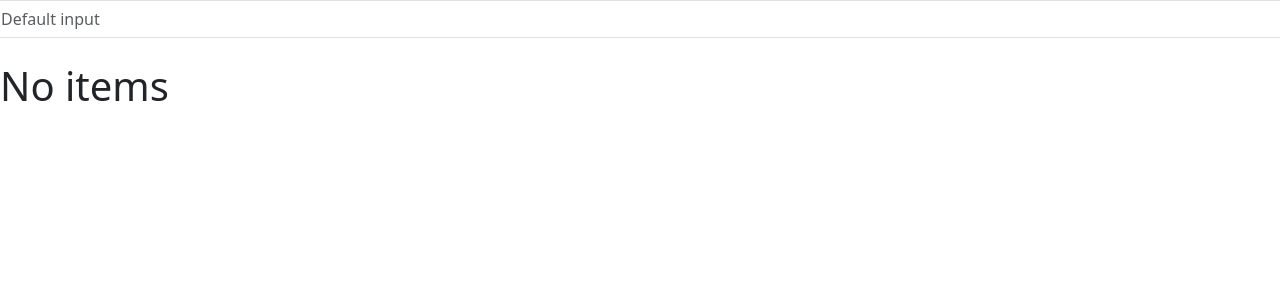
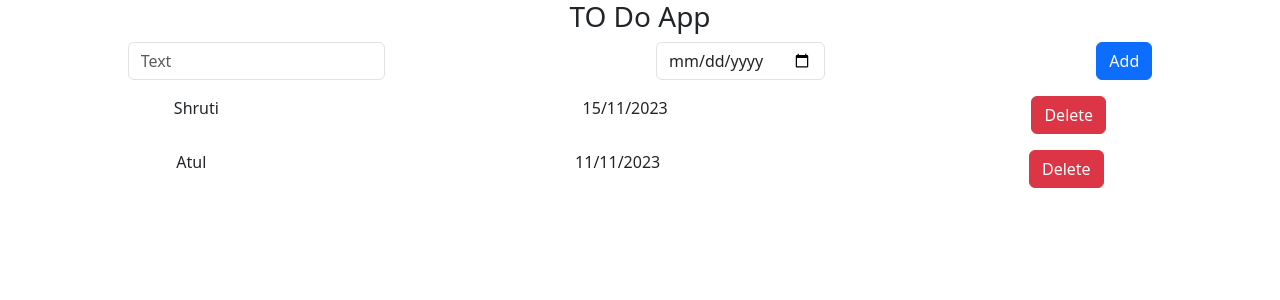
Before and after one commit to Atulkumar899111/Complete-React, a React (Vite) app in the folder firts-react-app/: page / in a window 1280 px wide. Shown: the top 300 px of the page. Built offline with nearby package versions, Linux system fonts and the light colour scheme.

Commit message:
Added to do list

```diff
--- a/firts-react-app/src/Form.jsx
+++ b/firts-react-app/src/Form.jsx
@@ -1,18 +1,53 @@
-function Form(){
-    return <>
+import { useState } from "react";
+
+function Form({ addList }) {
+  const [inputValue, setInputValue] = useState("");
+  const [inputDateValue, setDateValue] = useState(null);
+  let handleChange = (e) => {
+    console.log(e.target.value);
+    setInputValue(e.target.value);
+  };
+  const handleDateChange = (e) => {
+    const dateValue = e.target.value;
+    console.log(e.target.value);
+    setDateValue(dateValue);
+  };
+  function addClickButton(e) {
+    e.preventDefault();
+    addList(inputValue, inputDateValue);
+    setInputValue("");
+    setDateValue("");
+  }
+
+  return (
+    <>
       <form className="row g-3">
         <div className="col-auto mx-auto">
-                <label for="inputPassword2" className="visually-hidden">Password</label>
-                <input type="Text" className="form-control" id="name" placeholder="Text"/>
+          <input
+            type="Text"
+            className="form-control"
+            id="name"
+            placeholder="Text"
+            onChange={handleChange}
+          />
         </div>
         <div className="col-auto mx-auto">
-            <input type="Date" className="form-control" id="name" placeholder="Text"/>
+          <input
+            type="Date"
+            className="form-control"
+            id="name"
+            placeholder="Text"
+            onChange={handleDateChange}
+          />
         </div>
         <div className="col-auto mx-auto">
-                <button type="submit" className="btn btn-primary mb-3">Add</button>
+          <button className="btn btn-primary mb-3" onClick={addClickButton}>
+            Add
+          </button>
         </div>
       </form>
     </>
+  );
 }
 
 export default Form;
--- a/firts-react-app/src/List.jsx
+++ b/firts-react-app/src/List.jsx
@@ -1,17 +1,25 @@
-let List = ()=>{
-    return <>
-        <form className="row g-3">
+let List = ({ allList, handleDeleteButton }) => {
+  return (
+    <>
+      <div className="row g-3">
         <div className="col-auto mx-auto">
-                <p>Milk</p>
-            </div>
-            <div className="col-auto mx-auto">
-                <p>date</p>
-            </div>
-            <div className="col-auto mx-auto">
-                <button type="submit" className="btn btn-danger mb-3">Delete</button>
-            </div>
-        </form>
+          <p>{allList.todo}</p>
+        </div>
+        <div className="col-auto mx-auto">
+          <p>{allList.Date}</p>
+        </div>
+        <div className="col-auto mx-auto">
+          <button
+            type="submit"
+            className="btn btn-danger mb-3"
+            onClick={() => handleDeleteButton(allList.todo)}
+          >
+            Delete
+          </button>
+        </div>
+      </div>
     </>
-}
+  );
+};
 
 export default List;
--- /dev/null
+++ b/firts-react-app/src/ToList.jsx
@@ -0,0 +1,47 @@
+import Heding from "./Heding";
+import Form from "./Form";
+import List from "./List";
+import { useState } from "react";
+import Heading from "../../Resume/src/Components/Heading";
+
+function ToList() {
+  let [list, setList] = useState([
+    { todo: "Shruti", Date: "15/11/2023" },
+    { todo: "Atul", Date: "11/11/2023" },
+  ]);
+  const addList = (input, date) => {
+    if (!input) {
+      console.log("input is null");
+      return (
+        <>
+          <Heading />
+        </>
+      );
+    } else {
+      console.log(input, date);
+      let add = { todo: input, Date: date };
+      setList([...list, add]);
+    }
+  };
+
+  const handleDeleteButton = (name) => {
+    setList(list.filter((li) => name !== li.todo));
+    console.log(name);
+  };
+  return (
+    <>
+      <Heding />
+      <Form addList={addList} />
+      {list.length === 0 && (
+        <center>
+          <h1>Nothing to show</h1>
+        </center>
+      )}
+      {list.map((l, i) => (
+        <List key={i} handleDeleteButton={handleDeleteButton} allList={l} />
+      ))}
+    </>
+  );
+}
+
+export default ToList;
--- a/firts-react-app/src/main.jsx
+++ b/firts-react-app/src/main.jsx
@@ -3,16 +3,12 @@ import ReactDOM from "react-dom/client";
 import "bootstrap/dist/css/bootstrap.css";
 import CompletedList from "./CompleteList";
 import Data from "./Components/Data";
-import Heding from "./Heding";
-import Form from "./Form";
-import List from "./List";
+import ToList from "./ToList";
 
 ReactDOM.createRoot(document.getElementById("root")).render(
   <React.StrictMode>
-    {/* <Heding />
-    <Form />
-    <List />
-    <CompletedList /> */}
-    <Data />
+    {/* <CompletedList />
+    <Data /> */}
+    <ToList />
   </React.StrictMode>
 );
```
Also changed, not shown: firts-react-app/src/Heding.jsx (+5 -3 lines), 2 other files (tests, documents, lock files or other folders). Lines whose indentation alone changed are shown as unchanged.
